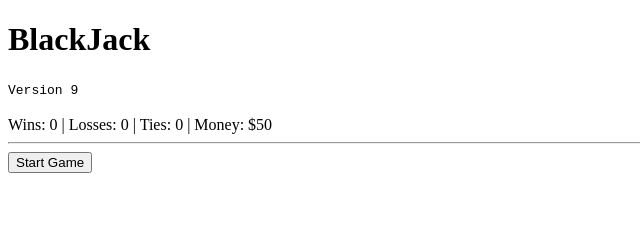
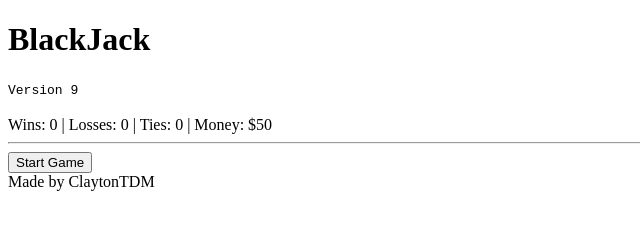
Before and after one commit to mcbuildMnemon/blackjack, a plain HTML site: page index.html in a window 1280 px wide. Shown: the whole page, without its empty margins (0-640 px from the left). Drawn offline with Linux system fonts and the light colour scheme.

Commit message:
Added credits

```diff
--- a/index.html
+++ b/index.html
@@ -289,5 +289,6 @@ function dealerHasBlackjack() {
 
     updateStats();
   </script>
+    <footer>Made by ClaytonTDM</footer>
 </body>
 </html>
```
